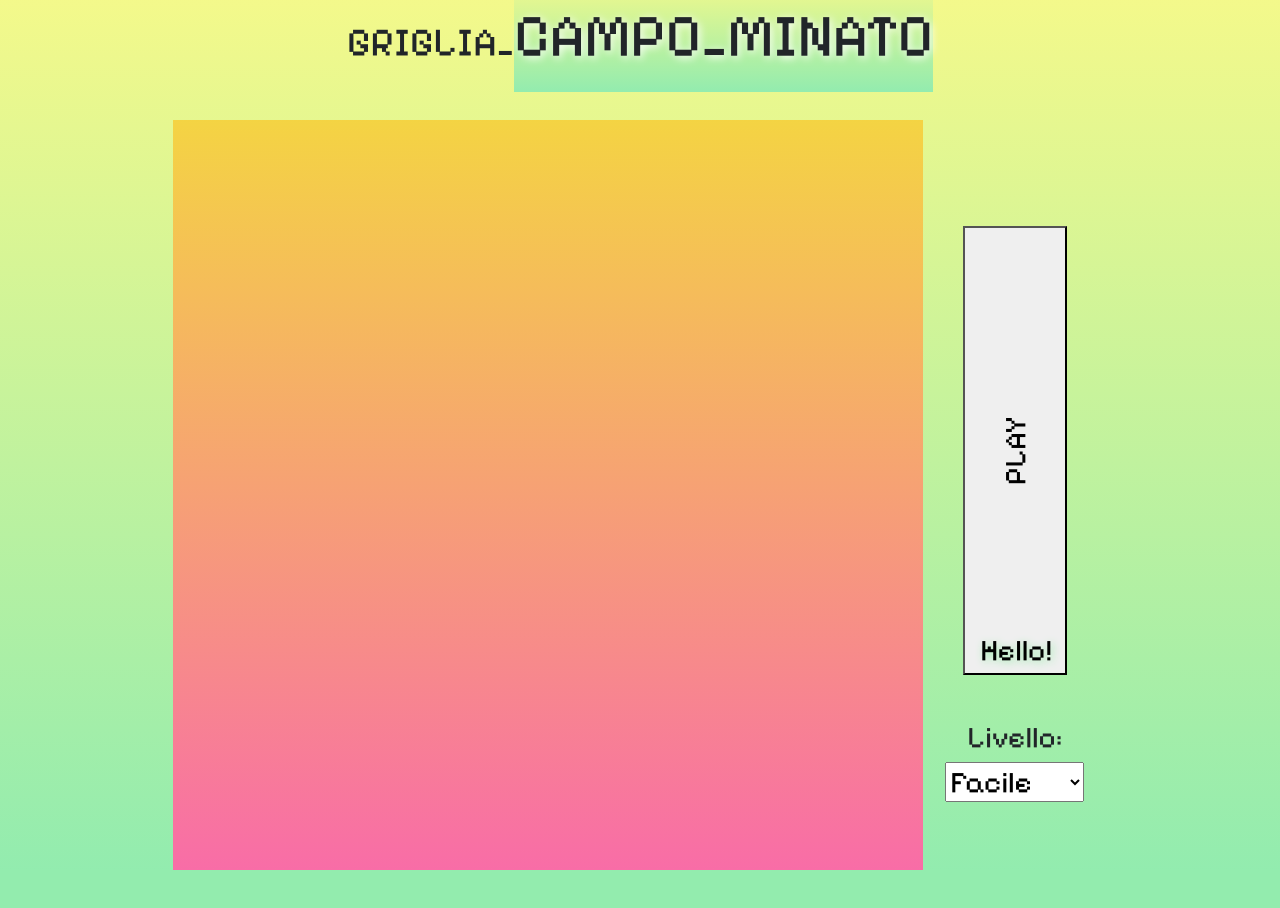
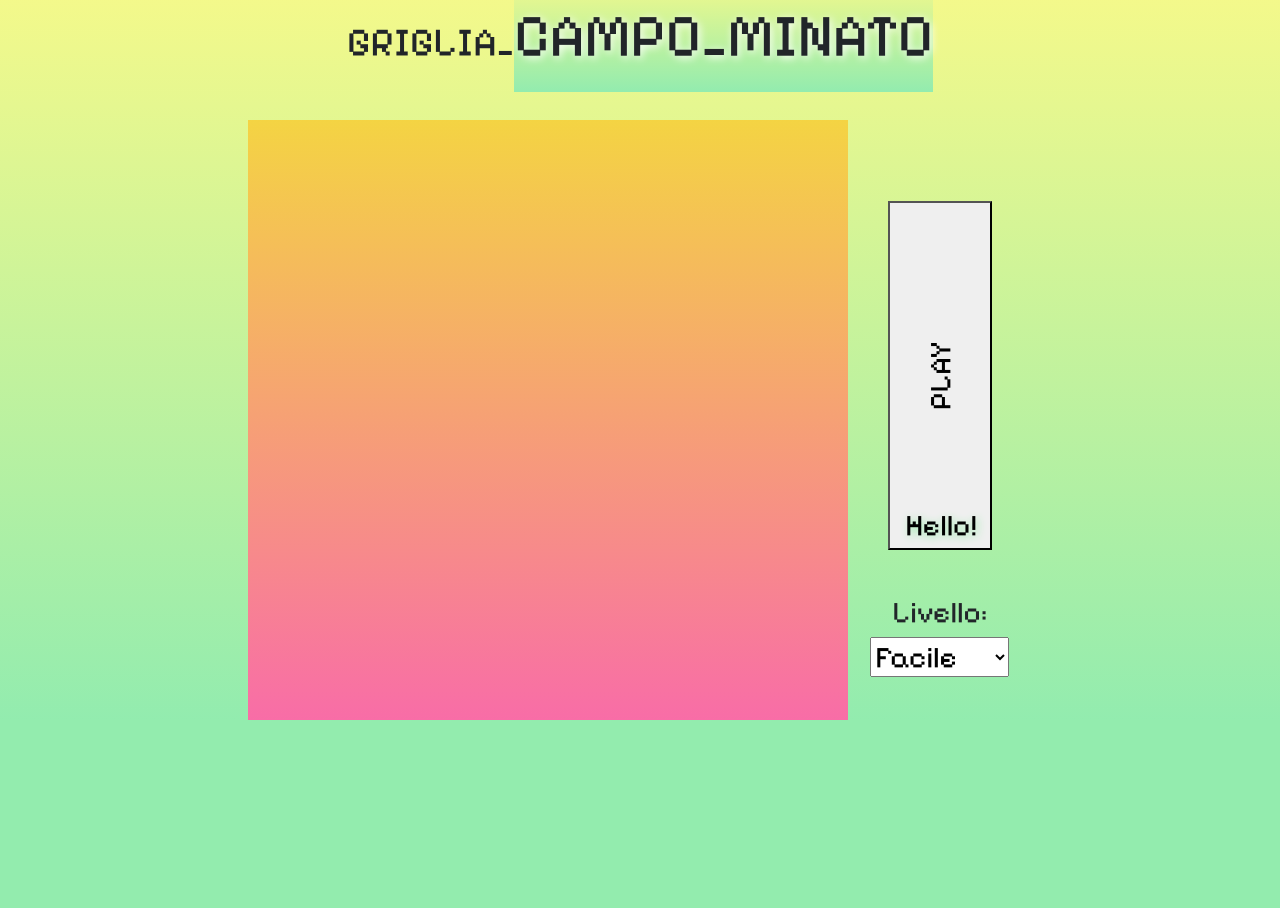
Before and after one commit to mekkiouertani/js-campominato-grid, a plain HTML site: page bonus/index.html in a window 1280 px wide. After the commit the page ends 800 px from the top, so only its background shows below. Drawn offline with nearby package versions, Linux system fonts and the light colour scheme.

Commit message:
updated cursor pointer, updated size #playground

```diff
--- a/bonus/css/style.css
+++ b/bonus/css/style.css
@@ -21,8 +21,8 @@ h1 span{
 
 #playground{
     aspect-ratio: 1/1;
-    min-height: 750px;
-    max-height: 750px;
+    min-height: 600px;
+    max-height: 600px;
     background: hsla(335, 91%, 70%, 1);
     background: linear-gradient(90deg, hsla(335, 91%, 70%, 1) 0%, hsla(49, 89%, 61%, 1) 100%);
     background: -moz-linear-gradient(90deg, hsla(335, 91%, 70%, 1) 0%, hsla(49, 89%, 61%, 1) 100%);
@@ -33,7 +33,7 @@ h1 span{
 }
 
 button{
-    padding: 200px 0;
+    padding: 150px 0;
     margin: 40px;
     max-height: 600px;
 }
@@ -53,6 +53,9 @@ button span.d-block{
     justify-content: center;
     flex-grow: 1;
 }
+.square:hover{
+    cursor: crosshair;
+}
 .active{
    background-color: rgb(46, 46, 46);
 }
```
